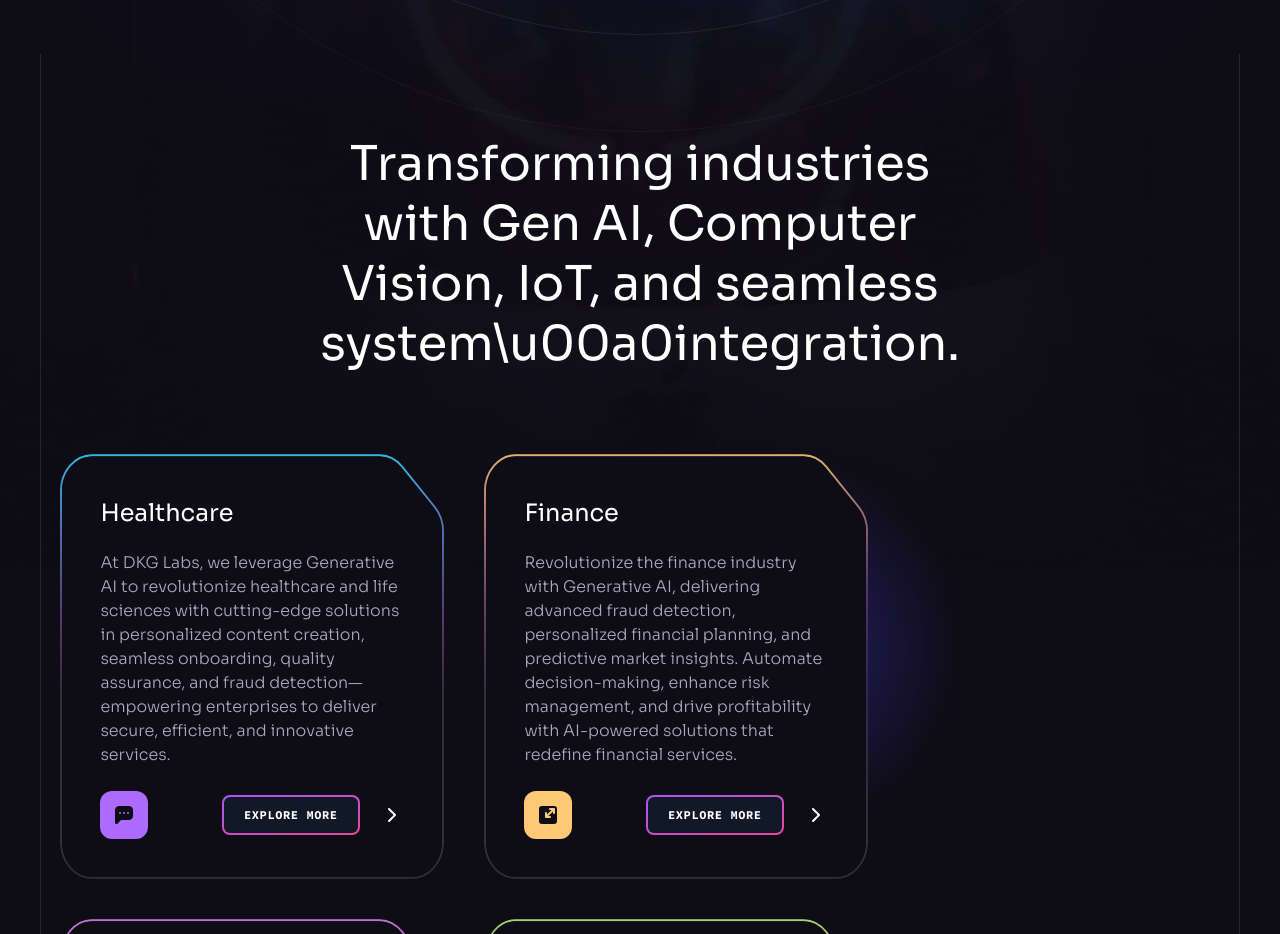
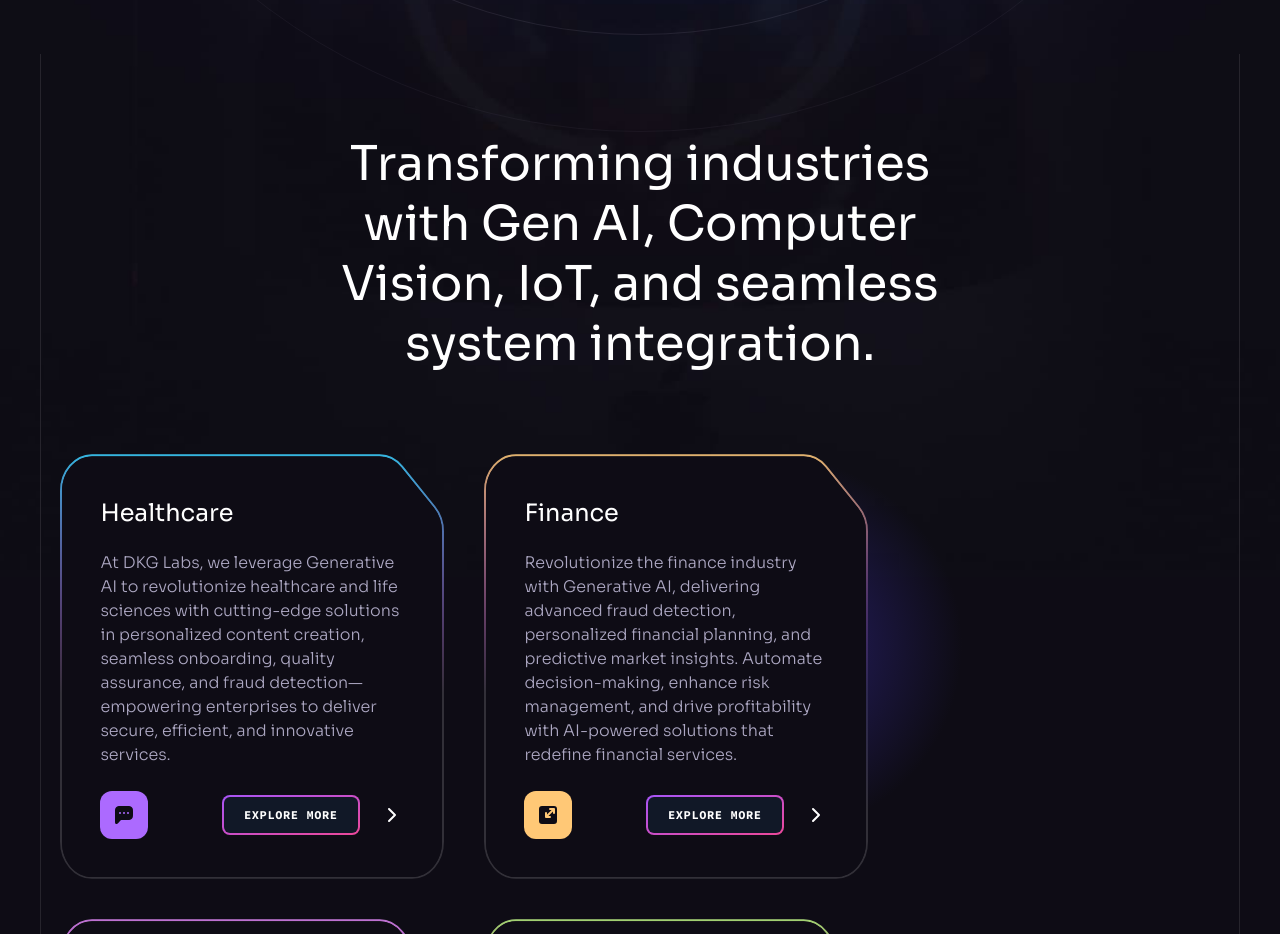
Before and after one commit to th-himanshu/ai-random, a React (Vite) app: page / in a window 1280 px wide. Shown: the part 1200-2134 px from the top of the page. Built offline with nearby package versions, Linux system fonts and the light colour scheme.

Commit message:
demo codes

```diff
--- a/src/sections/Benefits.jsx
+++ b/src/sections/Benefits.jsx
@@ -62,7 +62,7 @@
     return (
         <Section id="features">
             <div className="container relative z-2">
-                <Heading className="md:max-w-md lg:max-w-2xl" title="Transforming industries with Gen AI, Computer Vision, IoT, and seamless system\u00a0integration." />
+                <Heading className="md:max-w-md lg:max-w-2xl" title="Transforming industries with Gen AI, Computer Vision, IoT, and seamless system integration." />
 
                 <div className="flex flex-wrap gap-10 mb-10">
                     {benefits.map((item, i) => (
```
